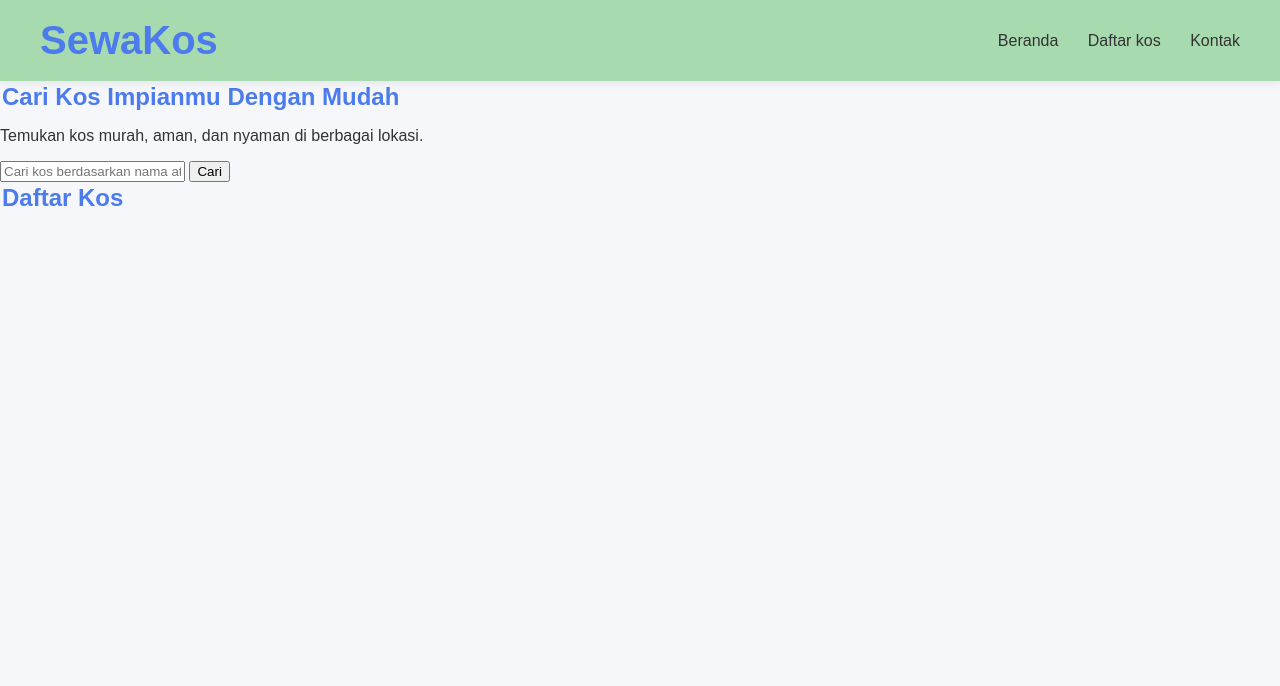
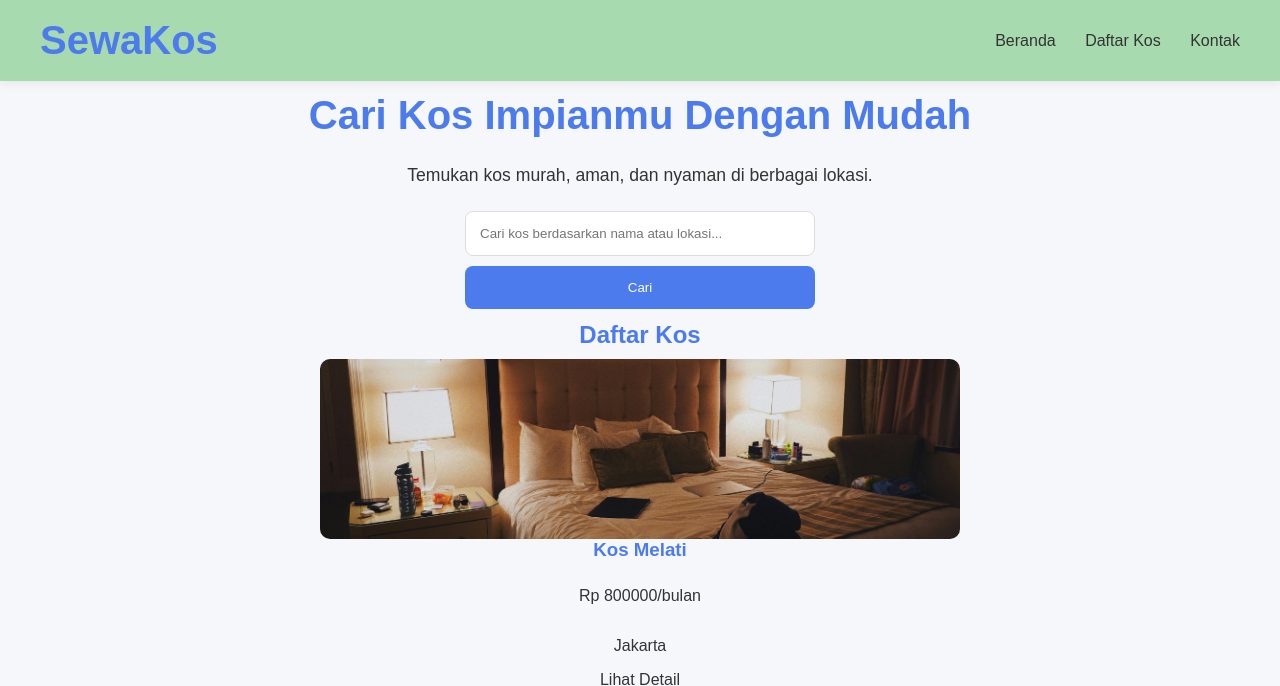
Before and after one commit to windsman09/Sewa_Kos, a FastAPI app: page / in a window 1280 px wide. Shown: the top 686 px of the page. Before the commit the page ends 206 px from the top, so only its background shows below. Run offline with FastAPI, Linux system fonts and the light colour scheme.

Commit message:
update form tambah kos

```diff
--- a/app/database.py
+++ b/app/database.py
@@ -1,12 +1,11 @@
 from sqlalchemy import create_engine
 from sqlalchemy.orm import sessionmaker, declarative_base
 
-DATABASE_URL = "sqlite:///./sewa_kos.db"
+DATABASE_URL = "sqlite:///./kos.db"
 
 engine = create_engine(
     DATABASE_URL, connect_args={"check_same_thread": False}
 )
 
-SessionLocal = sessionmaker(bind=engine, autoflush=False, autocommit=False)
-
+SessionLocal = sessionmaker(autocommit=False, autoflush=False, bind=engine)
 Base = declarative_base()
--- a/app/main.py
+++ b/app/main.py
@@ -2,7 +2,13 @@ from fastapi import FastAPI
 from fastapi.staticfiles import StaticFiles
 from fastapi.templating import Jinja2Templates
 from app.routers import kos
+from fastapi import FastAPI, Request
+from app.database import engine
+from app import models
+from fastapi import Form, File, UploadFile
 
+
+models.Base.metadata.create_all(bind=engine)
 # Init app
 app = FastAPI(title="Website Sewa Kos")
 
--- a/app/static/css/style.css
+++ b/app/static/css/style.css
@@ -11,12 +11,12 @@ a {
   text-decoration: none;
   color: inherit;
 }
-
 h1,
 h2,
 h3 {
-  margin: 2px;
+  margin: 0 0 10px 0;
   color: #4b7bec;
+  text-align: center;
 }
 
 /* ====== NAVBAR ====== */
@@ -50,5 +50,91 @@ h3 {
 }
 
 /* ====== HERO SECTION ====== */
+.hero {
+  min-height: 30vh; /* dikurangi tinggi navbar */
+  display: flex;
+  flex-direction: column;
+  justify-content: center;
+  align-items: center;
+  text-align: center;
+  padding: 0 20px;
+  background: #f5f7fa;
+}
+.hero h1 {
+  font-size: 2.5rem;
+  margin-bottom: 10px;
+}
+
+.hero p {
+  font-size: 1.1rem;
+  margin-bottom: 25px;
+  max-width: 600px;
+}
+
 .search-box {
+  display: flex;
+  gap: 10px;
+  flex-wrap: wrap;
+  justify-content: center;
 }
+
+.search-box input {
+  padding: 14px;
+  width: 320px;
+  max-width: 100%;
+  border-radius: 8px;
+  border: 1px solid #ddd;
+  outline: none;
+}
+
+.search-box button {
+  padding: 14px 22px;
+  border-radius: 8px;
+  border: none;
+  background: #4b7bec;
+  color: #fff;
+  cursor: pointer;
+  transition: 0.3s;
+}
+
+.search-box button:hover {
+  background: #3867d6;
+}
+.kos-img {
+  width: 50%;
+  height: 180px;
+  object-fit: cover;
+  border-radius: 10px;
+}
+.card {
+  display: flex;
+  flex-direction: column;
+  align-items: center; /* tengah horizontal */
+  text-align: center; /* teks ikut tengah */
+}
+.kos-img {
+  display: block;
+  margin: 0 auto;
+}
+.card-body {
+  display: flex;
+  flex-direction: column;
+  align-items: center;
+}
+
+.container-form {
+  max-width: 500px;
+  margin: 50px auto;
+}
+
+form {
+  display: flex;
+  flex-direction: column;
+  gap: 10px;
+}
+
+input,
+textarea,
+button {
+  padding: 10px;
+}
--- a/app/templates/index.html
+++ b/app/templates/index.html
@@ -15,7 +15,7 @@
       <div class="logo">SewaKos</div>
       <nav>
         <a href="/">Beranda</a>
-        <a href="/tambah">Daftar kos</a>
+        <a href="/tambah">Daftar Kos</a>
         <a href="#">Kontak</a>
       </nav>
     </header>
@@ -25,33 +25,37 @@
       <h1>Cari Kos Impianmu Dengan Mudah</h1>
       <p>Temukan kos murah, aman, dan nyaman di berbagai lokasi.</p>
 
-      <form class="search-box">
+      <form class="search-box" method="get" action="/">
         <input
           type="text"
+          name="q"
           placeholder="Cari kos berdasarkan nama atau lokasi..."
+          value="{{ q or '' }}"
         />
-        <button>Cari</button>
+        <button type="submit">Cari</button>
       </form>
     </section>
 
     <!-- LIST KOS -->
     <section class="container">
-      <h2>Daftar Kos</h2>
+      <a href="/tambah"><h2>Daftar Kos</h2></a>
 
       <div class="grid">
         {% for item in kos %}
         <div class="card">
           <img
-            src="{{ item.gambar or 'https://via.placeholder.com/300' }}"
-            alt="Kos"
+            src="{{ url_for('static', path='uploads/' + (item.image or 'default.jpg')) }}"
+            alt="{{ item.nama }}"
+            class="kos-img"
           />
 
           <div class="card-body">
             <h3>{{ item.nama }}</h3>
             <p class="harga">Rp {{ item.harga }}/bulan</p>
             <p class="alamat">{{ item.alamat }}</p>
-
-            <a class="btn-detail" href="/detail/{{ item.id }}">Lihat Detail</a>
+            <a class="btn-detail" href="/detail/{{ item.id }}">
+              Lihat Detail
+            </a>
           </div>
         </div>
         {% endfor %}
```
Also changed, not shown: app/routers/kos.py (+49 -3 lines), app/templates/tambah.html (added, +41 -0 lines), app/static/uploads/kos1.jpg (added), app/static/uploads/kos3.jpg (added), kos.db (added), 1 other file.
